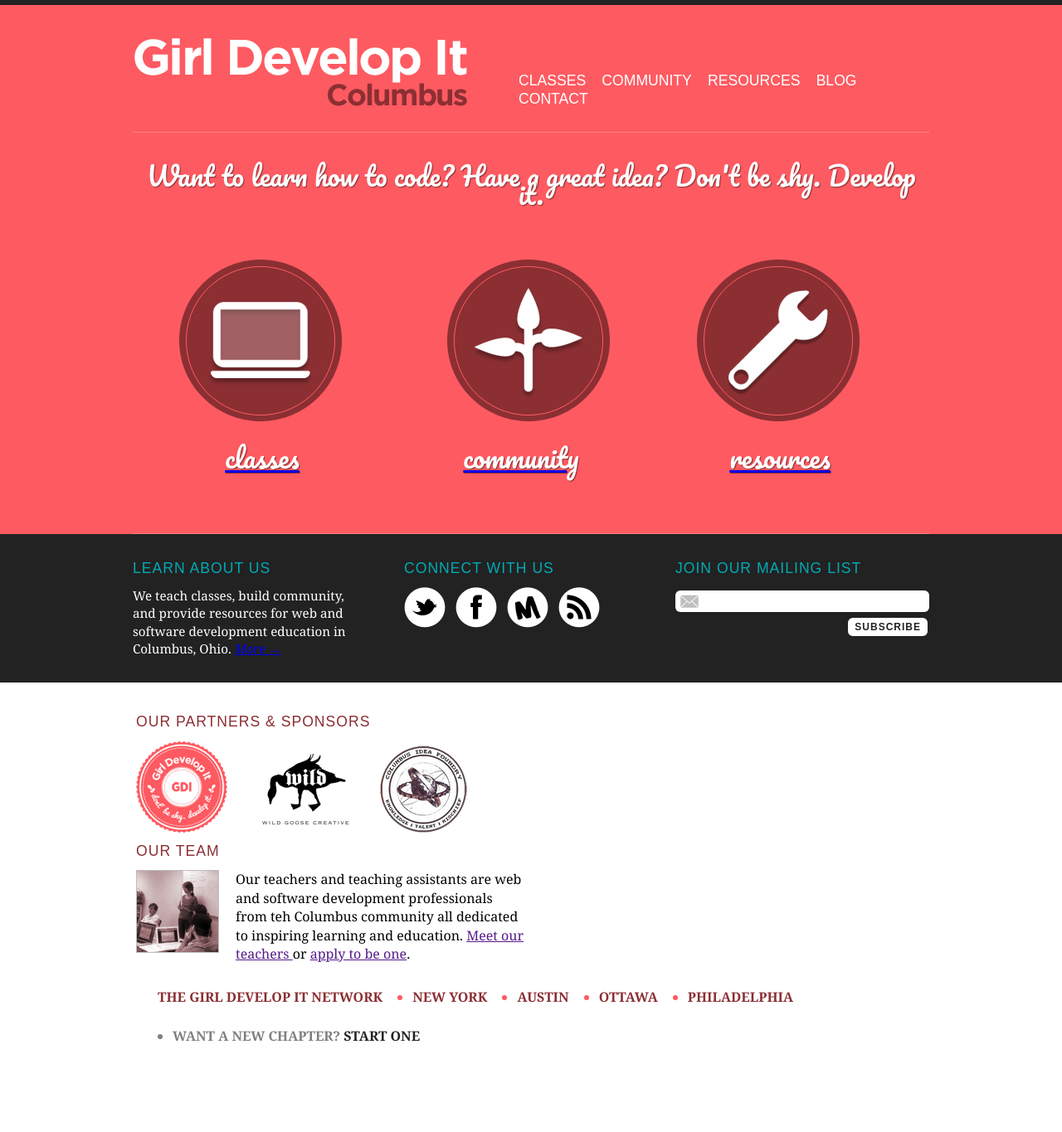
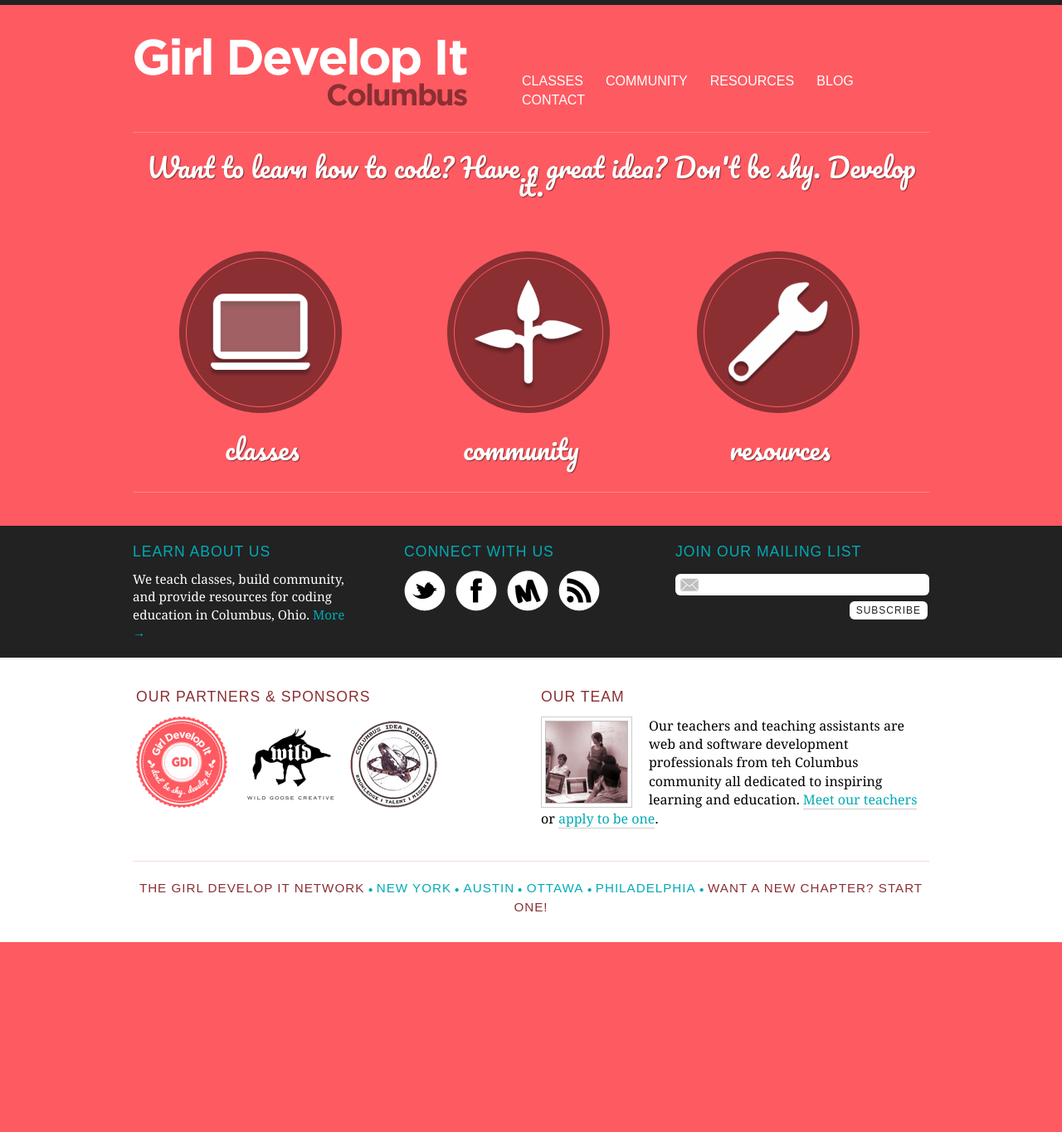
Before and after one commit to jenmyers/girldevelopitcbus.com, a Jekyll site: the page built from index.html, in a window 1280 px wide. Shown: the whole page at 83% size. Built offline with Jekyll 4.4.1, drawn with Linux system fonts in a browser that asks for light colours; Markdown is read by kramdown in place of the engine named in the settings; after the commit the page ends 1136 px from its top, so only the background shows below that.

Commit message:
Completed index page layout and typography, added anchor styles, cleaned up CSS file.

```diff
--- a/_layouts/default.html
+++ b/_layouts/default.html
@@ -3,7 +3,7 @@
 <html>
 <head>
   <title>Girl Develop It Columbus</title>
-	<meta name="description" content="A software and web development education program aimed at providing an open and supportive learning environment.">
+  <meta name="description" content="A software and web development education program in Columbus, Ohio aimed at providing an open and supportive learning environment.">
   <meta name="author" content="Jen Myers">
   <link rel="stylesheet" type="text/css" media="screen" href="css/screen.css" />
   <script type="text/javascript" src="http://use.typekit.com/igm2mgz.js"></script>
@@ -39,17 +39,17 @@
       </div><!-- /topic-box -->
       <div class="clear"></div>
     </div> <!-- /topics -->
-	</div> <!-- end "container" -->
+  </div> <!-- /container -->
 
   <div class="black-bar">
     <div class="container">
 
-			<div id="aboutus">
+      <div id="about-us">
         <h4>Learn about us</h4>
-					<p>We teach classes, build community, and provide resources for web and software development education in Columbus, Ohio.
+          <p>We teach classes, build community, and provide resources for coding education in Columbus, Ohio.
           <a href="aboutus/">More &rarr;</a>
         </p>
-			</div> <!-- end "aboutus" -->
+      </div> <!-- /about-us -->
 
       <div id="connect">
         <h4>Connect with us</h4>
@@ -59,15 +59,15 @@
           <li><a href="http://www.meetup.com/girldevelopitcbus/"><img src="images/meetup.png"></a></li>
           <li><a href="http://girldevelopitcbus.com/rss/"><img src="images/rss.png"></a></li>
         </ul>
-			</div>
+      </div><!-- /connect -->
 
-			<div id="maillist">
+      <div id="mail-list">
         <h4>Join our mailing list</h4>
         <form action="http://groups.google.com/group/girl-develop-it-columbus/boxsubscribe">
           <input class="email" type="text" name="email" value="">
           <input class="submit" type="submit" name="sub" value="Subscribe">
         </form>
-			</div> <!-- end "maillist" -->
+      </div> <!-- /mail-list -->
 
       <div class="clear"> </div>
     </div><!-- /container -->
@@ -78,16 +78,15 @@
 
       <div id="partners">
         <h4>Our partners &amp; sponsors</h4>
-				<a href="http://www.girldevelopit.com/"><img src="images/GDI.png"></a>
-				<a href="http://www.wildgoosecreative.com/"><img src="images/wildgoose.png"></a>
-				<a href="http://www.columbusideafoundry.com/"><img src="images/CIF.png"></a>
-
-			</div> <!-- end "partners" -->
+        <ul>
+          <li><a href="http://www.girldevelopit.com/"><img src="images/GDI.png" /></a></li>
+          <li><a href="http://www.wildgoosecreative.com/"><img src="images/wildgoose.png" /></a></li>
+          <li><a href="http://www.columbusideafoundry.com/"><img src="images/CIF.png" /></a></li>
+        </div> <!-- /partners -->
 
       <div id="team">
         <h4>Our Team</h4>
-				<img id="class_pic" src="images/team.png">
-				<div id="team_blurb">
+        <img src="images/team.png" />
         <p>
           Our teachers and teaching assistants are web and software
           development professionals from teh Columbus community all
@@ -95,26 +94,28 @@
           <a href="">Meet our teachers </a> or
           <a href="">apply to be one</a>.
         </p>
-				</div> <!-- end team_blurb -->
 
         </div> <!-- end "team" -->
 
-			<div class="clear"> </div>
+        <div class="clear"></div>
 
-		<div id="locations">
+      <div id="footer">
 
         <ul>
-				<li class="GDIN">The Girl Develop It Network</li>
-				<li>	<a href="http://www.girldevelopit.com/">						New York		</a>	</li>
-				<li>	<a href="http://www.meetup.com/Girl-Develop-It-Austin/">		Austin			</a>	</li>
-				<li>	<a href="www.meetup.com/Girl-Develop-It-Ottawa/">				Ottawa			</a>	</li>
-				<li>	<a href="www.meetup.com/Girl-Develop-It-Philadelphia/">			Philadelphia	</a>	</li>
-				<li class="newloc">Want a new chapter? <a href="">Start One</a></li>
+          <li>The Girl Develop It Network</li>
+          <li> <img src="images/bullet.png" /> </li>
+          <li><a href="http://www.girldevelopit.com/">New York</a></li>
+          <li> <img src="images/bullet.png" /> </li>
+          <li><a href="http://www.meetup.com/Girl-Develop-It-Austin/">Austin</a></li>
+          <li> <img src="images/bullet.png" /> </li>
+          <li><a href="www.meetup.com/Girl-Develop-It-Ottawa/">Ottawa</a></li>
+          <li> <img src="images/bullet.png" /> </li>
+          <li><a href="www.meetup.com/Girl-Develop-It-Philadelphia/">Philadelphia</a></li>
+          <li> <img src="images/bullet.png" /> </li>
+          <li>Want a new chapter? Start One!</li>
         </ul>
 
-			<div class="clear"> &nbsp; </div>
-
-		</div> <!-- end "locations" -->
+      </div> <!-- /footer -->
 
     </div><!-- /container -->
 	</div> <!-- /white-bar -->
--- a/css/screen.css
+++ b/css/screen.css
@@ -1,16 +1,6 @@
 /*
 	Girl Develop it Columbus ~ Design by Jen Myers 2012
 */
-
-/* test grid */
-div#test {
-	background-image:	url('images/grid-50.png');
-	width:					1020px;
-	height:					1050px;
-	position:				absolute;
-	top:					-5px;
-	left:					0;
-}
 
 /*  RESET  */
 
@@ -32,9 +22,11 @@
   outline: 0;
   padding: 0;
   vertical-align: baseline;
+  list-style-type: none;
 }
 
-/* BASE */
+/* LAYOUT */
+
 body {
   background-color: #fe5a61;
 	font-family: "Georgia", serif;
@@ -52,149 +44,23 @@
   height: 6px;
 }
 
-
-
-
-
-
-
-
-
-
-
-
-
-#aboutus p  {
-
-}
-
-#team_blurb p {
-
-}
-
-#aboutus a {
-	font-style:				italic;
-}
-
-.submit , h4 , #locations {
-	font-family: 			"Open Sans".
-							"Arial Rounded MT Bold",
-							Helvetica,
-							Arial,
-							sans-serif;
-	font-weight:			700;
-	font-size:				100%;
-}
-
-h4 {
-	font-family: "proxima-nova", sans-serif;
-  font-size: 110%;
-  font-weight: normal;
-  letter-spacing: 1px;
-  margin-bottom: 12px;
-  text-transform: uppercase;
-}
-
-#class_pic {
-	float:					left;
-}
-
-
-
-
-/*	global stuff		*/
-
-
-a img {
-	text-decoration: 		none;
-	border: 				0 none;
-}
-
-.clear {
-	clear:					both;
-}
-
-.left {
-	float:					left;
-}
-
-
-/*	IDed divs		*/
-
-#main {
-	width:					1020px;
-	margin:					auto;
-	position:				relative;
-}
-
-
-/*	Elements that are common to all each of the sections */
-#organization , #slogan , #media , #iconography , #locations {
-	width:					990px;
-	clear:					both;
-	padding:				0 0 0 30px;
-}
-
-
-
-#organization  {
-	padding-top:			31px;
-	padding-bottom:			24px;
-}
-
-
- #media  {
-	padding-top:			24px;
-	padding-bottom:			25px;
- }
-
- #locations  {
-	padding-top:			18px;
-	padding-bottom:			40px;
- }
-
-
 #logo {
-	float: left;
-	width: 438px;
+  float: left;
+  width: 438px;
 }
 
 #nav {
-	float: right;
-	margin-top: 80px;
+  float: right;
+  margin-top: 80px;
   padding: 0;
   width: 510px;
 }
 
-#nav li {
-  display: inline;
-  font-family: "proxima-nova", sans-serif;
-	font-weight: 500;
-	font-size: 110%;
-	list-style: none;
-	margin-left: 15px;
-	text-transform: uppercase;
-}
-
-#nav li a {
-  color: #fff;
-  text-decoration: none;
-}
-
-
 #topics {
   border-bottom: 1px solid #fe8389;
   border-top: 1px solid #fe8389;
-  padding: 40px 0;
-}
-
-.tagline {
-  color: #fff;
-  font-family: "Pacifico", cursive;
-  font-size: 200%;
+  padding: 30px 0 0 0;
   margin-bottom: 40px;
-  text-align: center;
-  text-shadow: 1px 1px 1px #8B2F33;
 }
 
 .topic-box {
@@ -204,163 +70,17 @@
 
 .black-bar {
   background-color: #222;
-  padding: 30px 0;
+  padding: 20px 0;
   width: 100%;
 }
 
-.black-bar h4 {
-  color: #02aab5;
+#about-us , #connect, #mail-list {
+ width: 262px;
+ float: left;
 }
 
-.black-bar p {
-  color: #fff;
-  font-size: 95%;
-  line-height: 140%;
-}
-
-#connect li {
-  display: inline;
-  float: left;
-  margin-right: 12px;
-}
-
-.white-bar {
-  background-color: #fff;
-  padding: 30px 0;
-  width: 100%;
-}
-
-.white-bar h4 {
-  color: #8b2f33;
-}
-
-
-
-#organization {
-	background-color:		#FFFFFF;
-}
-
-#organization  h4 {
-	color:					#8b2f33;
-	padding:				0 0 15px 0;
-}
-
-/* Main Icons */
-#iconography a img {
-	padding-right:			16px;
-}
-
-/*	parterns & team are inside 'organization' */
-#partners , #team {
-	width:					470px;
-	float:					left;
-}
-
-#partners {
-	padding:				6px 16px 0 4px;
-}
-
-#team {
-	padding:				6px 0px 0 4px;
-}
-
-
-#partners a {
-	margin:					0px 18px 0px 0px;
-}
-
-#team_blurb {
-	float:					right;
-	width:					350px;
-}
-
-/* Location */
-
-#locations {
-	font-size:				100%;
-	background-color:		#FFFFFF;
-	color:					#8B2F33;
-	text-transform: 		uppercase;
-}
-
-#locations a, #locations a:visited  {
-	color:					#8B2F33;
-	text-decoration:		none;
-}
-
-#locations ul {
-	float:					left;
-	font-weight:			700;
-	margin-left:			0;
-	padding-left:			0;
-}
-
-#locations li {
-	color:					#FE5A61;
-	list-style-image: 		url('images/GDIN_bullet.png');
-	float:					left;
-	margin:					12px 18px;
-}
-
-#locations li.GDIN {
-	color:					#8B2F33;
-	list-style-type: 		none;
-	list-style-image: 		none;
-	margin-left:			0;
-}
-
-#locations li.newloc {
-	color:					#7F7F7F;
-}
-
-#locations li.newloc a {
-	color:					#222222;
-	text-decoration:		none;
-}
-
-
-
-
-.menu li a , .menu li a:visited {
-	color:					#FFFFFF;
-	text-decoration: 		none;
-}
-
-.menu li a:hover {
-	background-color:		#000000;
-	color:					#0a858d;
-}
-
-#media {
-	background-color:		#222222;
-	color:					#FFFFFF;
-	font-size:				11pt;
-	margin-top: 			64px;
-
-}
-
-#media a, #media a:visited, #media a:active {
-	color:					#FFFFFF;
-	text-decoration:		none;
-	padding:				0 12px 0 0;
-}
-
-#media a:hover  {
-	color:					#02AAB5;
-}
-
-#media h4 {
-	color:					#02AAB5;
-	padding:				0 0 10px 0;
-}
-
-#aboutus , #connect, #maillist {
-	width:					262px;
-	float:					left;
-}
-
-#connect, #maillist {
-	padding-left:			65px;
+#connect, #mail-list {
+  padding-left: 65px;
 }
 
 .email , .submit {
@@ -390,3 +110,152 @@
   padding: 4px 8px;
   text-transform: uppercase;
 }
+
+.white-bar {
+  background-color: #fff;
+  padding: 30px 0;
+  width: 100%;
+}
+
+#partners , #team {
+  width: 468px;
+  float: left;
+}
+
+#partners {
+  padding: 6px 16px 0 4px;
+}
+
+#team {
+  padding: 6px 0px 0 4px;
+}
+
+#footer {
+  border-top: 1px solid #ffd6d7;
+  margin-top: 40px;
+  padding-top: 20px;
+  text-align: center;
+}
+
+.clear {
+  clear: both;
+}
+
+/* TYPOGRAPHY */
+
+h4 {
+	font-family: "proxima-nova", sans-serif;
+  font-size: 110%;
+  font-weight: normal;
+  letter-spacing: 1px;
+  margin-bottom: 12px;
+  text-transform: uppercase;
+}
+
+#nav li {
+  display: inline;
+  font-family: "proxima-nova", sans-serif;
+  font-weight: 500;
+  list-style: none;
+  margin-left: 15px;
+  text-transform: uppercase;
+}
+
+.tagline {
+  color: #fff;
+  font-family: "Pacifico", cursive;
+  font-size: 200%;
+  margin-bottom: 40px;
+  text-align: center;
+  text-shadow: 1px 1px 1px #8B2F33;
+}
+
+.black-bar h4 {
+  color: #02aab5;
+}
+
+.black-bar p {
+  color: #fff;
+  font-size: 95%;
+  line-height: 140%;
+}
+
+#connect li {
+  display: inline;
+  float: left;
+  margin-right: 12px;
+}
+
+#partners li {
+  display: inline;
+}
+
+.white-bar h4 {
+  color: #8b2f33;
+}
+
+#footer li {
+  color: #8B2F33;
+  display: inline;
+  font-family: "proxima-nova", sans-serif;
+  font-size: 95%;
+  font-weight: normal;
+  letter-spacing: 1px;
+  margin-bottom: 12px;
+  text-transform: uppercase;
+}
+
+/* ANCHORS */
+
+a {
+  color: #02aab5;
+  border-bottom: 1px solid #ccc;
+  text-decoration: none;
+}
+
+a:hover {
+  color: #000;
+  border-bottom: 1px solid #999;
+}
+
+a img {
+  border: none;
+}
+
+#nav li a {
+  border-bottom: none;
+  color: #fff;
+  padding: 4px;
+  text-decoration: none;
+}
+
+#nav li a:hover {
+  background-color: #222;
+  -moz-border-radius: 2px;
+  -webkit-border-radius: 2px;
+  -khtml-border-radius: 2px;
+  border-radius: 2px;
+  color: #02aab5;
+  padding: 4px;
+  -webkit-transition: all 1s ease;
+  -moz-transition: all 1s ease;
+  -o-transition: all 1s ease;
+  transition: all 1s ease;
+}
+
+#topics a, #connect a, #partners a, #footer a, .black-bar a {
+  border-bottom: none;
+}
+
+.black-bar a:hover {
+  color: #fff;
+}
+
+/* IMAGES */
+
+#team img {
+  border: 1px solid #ccc;
+  float: left;
+  margin-right: 20px;
+  padding: 4px;
+}
```
Also changed, not shown: images/GDIN_bullet.png (deleted), images/bullet.png (added), images/email.png (deleted), images/logo - Copy.png (deleted), images/slogan.png (deleted), 11 other files. Lines whose indentation alone changed are shown as unchanged.
